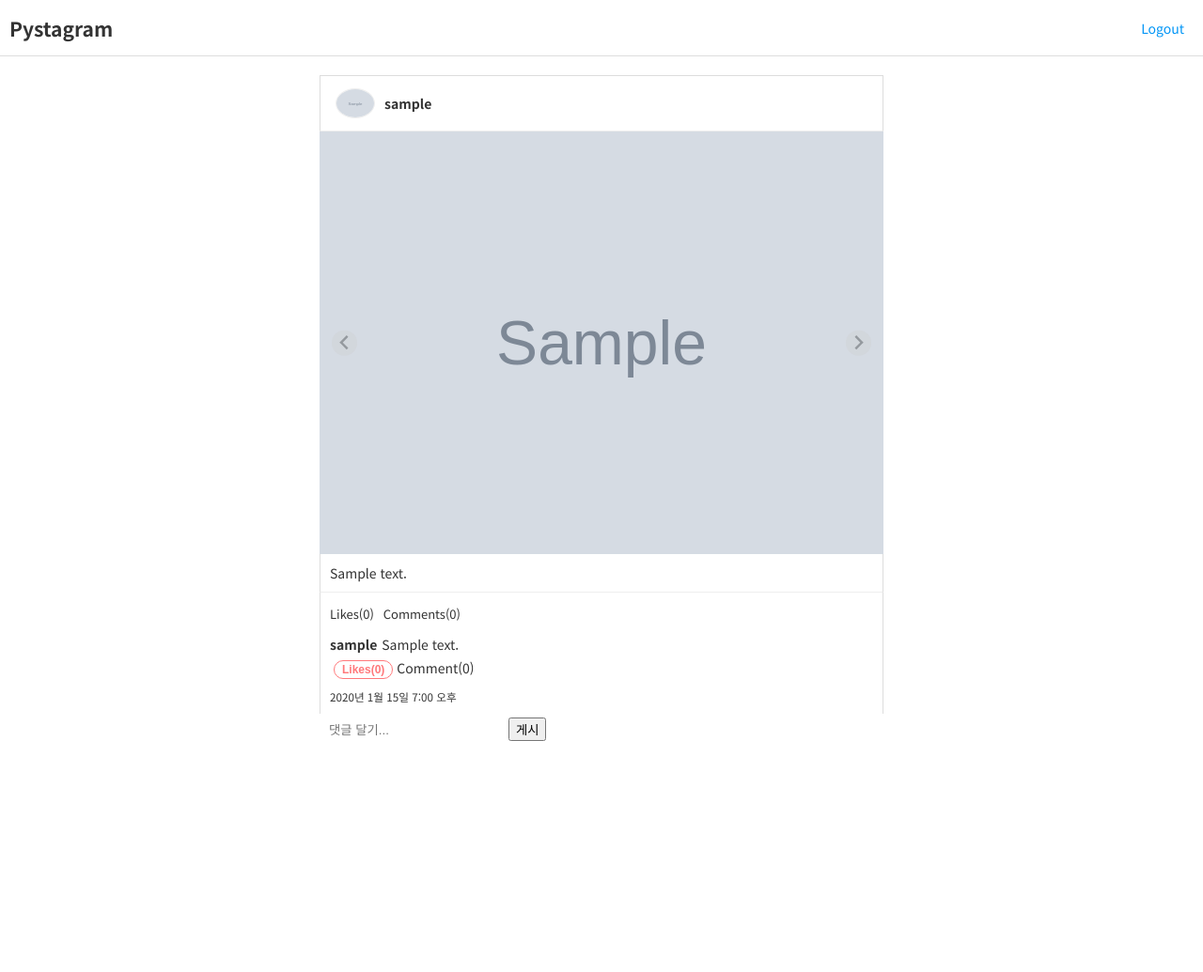
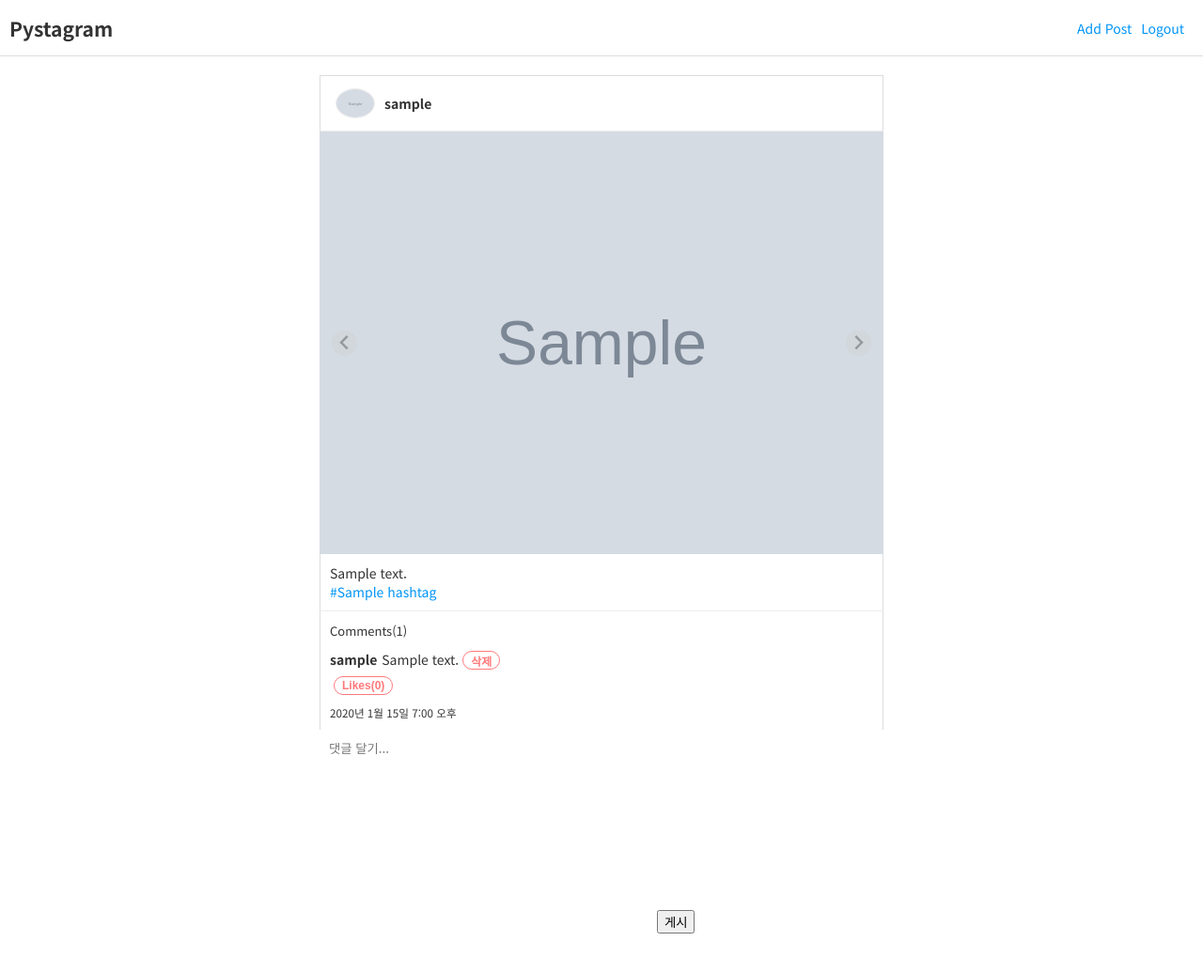
Before and after one commit to MJS13539940/pystagram, a Django app: page /posts/feeds/ in a window 1280 px wide. Shown: the top 1035 px of the page at 94% size. Before the commit the page ends 789 px from the top, so only its background shows below. Run offline with Django 5.2, Linux system fonts and the light colour scheme; a user stored in the database is signed in; tables that the repository leaves empty hold one stand-in row (values such as "Sample post"); grey boxes marked "Sample" are stand-in pictures.

Commit message:
2024-08-22 강의
2024-08-22 강의

```diff
--- a/config/views.py
+++ b/config/views.py
@@ -5,6 +5,8 @@
 def index(request):
     #로그인 되어 있다면 보내는 페이지
     if request.user.is_authenticated:
-        return redirect('/posts/feeds/')
+        #동적url 적용함.
+        return redirect('posts:feeds')
     else:
-        return redirect('/users/login')
+        #동적url 적용함.
+        return redirect('users:login')
--- a/posts/forms.py
+++ b/posts/forms.py
@@ -1,15 +1,31 @@
 #댓글 쓰기위한 폼을 구현
 from django import forms
 
-from posts.models import Comment
+from posts.models import Comment, Post
 
-#폼을 위한 클래스
+#댓글폼을 위한 클래스
 class CommentForm(forms.ModelForm):
     #메다데이터
     class Meta:
         model = Comment
         fields = [
-            'user',
+            # 'user', (이부분이 있으면 댓글 입력시 필수항목이 비게 되어 ValueError가 뜸.)
             'post',
             'content',
         ]
+        #위젯 추가
+        widgets = {
+            "content": forms.Textarea(
+                attrs={"placeholder": "댓글 달기...",}
+            )
+        }
+
+
+#글쓰기 폼
+class PostForm(forms.ModelForm):
+    class Meta:
+        model = Post
+        fields = [
+            # 'user', 사용자정보는 필드에 없어도 직접 확인함.
+            'content',
+        ]
--- a/posts/models.py
+++ b/posts/models.py
@@ -6,7 +6,8 @@
     user = models.ForeignKey('users.User', verbose_name='작성자', on_delete=models.CASCADE) #User클래스를 대상으로 외부키를 적용
     content = models.TextField('내용')
     created = models.DateTimeField('생성일시', auto_now_add=True) #자동으로 현재시각을 추가
-
+    tags = models.ManyToManyField('posts.HashTag', verbose_name='해시태그 목록', blank=True)
+                # 아래에 선언해서 참조 못할땐 문자열로 경로를 가르쳐준다.
 
 class PostImage(models.Model):
     post = models.ForeignKey(Post, verbose_name='포스트', on_delete=models.CASCADE)
@@ -18,3 +19,9 @@
     post = models.ForeignKey(Post, verbose_name='포스트', on_delete=models.CASCADE)
     content = models.TextField('내용')
     created = models.DateTimeField('생성일시', auto_now_add=True)
+
+class HashTag(models.Model):
+    name = models.CharField('태그명', max_length=50)
+    #문자열을 돌려보내줌
+    def __str__(self):
+        return self.name
--- a/posts/urls.py
+++ b/posts/urls.py
@@ -1,7 +1,12 @@
 from django.urls import path
 
-from posts.views import feeds
+from posts.views import feeds, comment_add, comment_delete, post_add, tags
 
+app_name = 'posts'
 urlpatterns = [
-    path('feeds/', feeds)
+    path('feeds/', feeds, name='feeds'),
+    path('comment_add/', comment_add, name='comment_add'),
+    path('comment_delete/<int:comment_id>/', comment_delete, name='comment_delete'),
+    path('post_add/', post_add, name='post_add'),
+    path('tags/<str:tag_name>/', tags, name='tags'),
 ]
--- a/posts/views.py
+++ b/posts/views.py
@@ -1,5 +1,10 @@
 from django.shortcuts import render, redirect
-from posts.models import Post
+from django.views.decorators.http import require_POST
+from django.http import HttpResponseRedirect, HttpResponseForbidden
+from django.urls import reverse
+
+from posts.models import Post, Comment, PostImage, HashTag
+from posts.forms import CommentForm, PostForm
 
 # Create your views here.
 
@@ -7,9 +12,110 @@
 def feeds(request):
     #유저정보를 갖고와서 로그인 여부를 확인
     if not request.user.is_authenticated:
-        return redirect('/users/login/')
+        return redirect('users:login')
 
     #Post 의 내용을 받아와서 피드 페이지에 렌더링해서 표시한다.
     posts = Post.objects.all()
-    context = {'posts': posts}
+    #글과 같이 보여줄 댓글창을 불러옴
+    comment_form = CommentForm
+    context = {
+        'posts': posts,
+        'comment_form': comment_form,
+    }
     return render(request, 'posts/feeds.html', context)
+
+
+# 댓글을 실제로 추가할 수 있게하는 기능
+@require_POST # POST의 내용을 요구하는 데코레이터. 여기선 POST의 내용을 받아 comment_add에 전달해준다
+def comment_add(request):
+    # print(request.POST)
+
+    # 받아온 데이터를 이용해서 폼을 생성
+    form = CommentForm(data=request.POST)
+    if form.is_valid():
+        comment = form.save(commit=False)
+        # 유저정보를 자동으로 들어가게함(댓글쓸 때 누가 어느 글에 댓글을 달건지 일일이 설정하지 않게 하는 과정)
+        comment.user = request.user
+        comment.save()
+
+        print(comment.id)
+        print(comment.content)
+        print(comment.user)
+        # HttpResponseRedirect 를 이용해 post.id를 찾아서 원하는 포스트 위치로 가게함.(댓글 쓰고나면 쓴 글이 바로 보이게 하려고)
+        # 동적 url 적용할 때 reverese 써야할 때도 있다.(?)
+        url_next = reverse('posts:feeds') + f'#post-{comment.post.id}'
+        return HttpResponseRedirect(url_next)
+        # return HttpResponseRedirect(f'/posts/feeds/#post-{comment.post.id}')
+
+    else:
+        return redirect('/posts/feeds/')
+
+# GET 메서드를 막음으로서 url을 통한 해킹을 막을 수 있다.
+@require_POST
+def comment_delete(request, comment_id): #삭제할땐 어느 댓글인지 알려줄 필요가 있다
+    comment = Comment.objects.get(id=comment_id) #
+    # 삭제해도 되는 사용자인지 확인
+    if comment.user == request.user:
+        comment.delete()
+        url_next = reverse('posts:feeds') + f'#post-{comment.post.id}'
+        return HttpResponseRedirect(url_next)
+        # return HttpResponseRedirect(f'/posts/feeds/#post-{comment.post.id}')
+    else:
+        return HttpResponseForbidden('이 댓글을 삭제할 권한이 없습니다.')
+
+
+#글쓰기 기능
+def post_add(request):
+    if request.method == 'POST':
+        form = PostForm(request.POST)
+        if form.is_valid():
+            post = form.save(commit=False)
+            post.user = request.user
+            post.save()
+
+            # 이미지들은 따로 입력
+            for image_file in request.FILES.getlist('images'):
+                PostImage.objects.create(
+                    post = post, #이게 있어야 어디에 연결되는지 알 수 있다.
+                    photo = image_file,
+                )
+
+            #해시태그 입력
+            tag_string = request.POST.get('tags')
+            if tag_string:
+                tag_names = [tag_name.strip() for tag_name in tag_string.split(',')]
+                for tag_name in tag_names:
+                    #태그를 있으면 가져오고 없으면 생성하라
+                    tag, _ = HashTag.objects.get_or_create(name=tag_name)
+                    post.tags.add(tag)
+
+            url_next = reverse('posts:feeds') + f'#post-{post.id}'
+            return HttpResponseRedirect(url_next)
+            # return HttpResponseRedirect(f'/posts/feeds/#post-{post.id}')
+
+    #포스트가 아닌 경우, form이 unvalid 해서 빠져나왔을 경우
+    else:
+        form = PostForm()
+
+    context = {'form': form}
+    return render(request, 'posts/post_add.html', context)
+
+#해시태그
+def tags(request, tag_name):
+    try:
+        #해시태그 네임을 받아옴
+        tag = HashTag.objects.get(name=tag_name)
+    #해시태그 정보가 없다면 아무것도 없는 posts를
+    except HashTag.DoesNotExist:
+        posts = Post.objects.none()
+    #받아온 태그네임으로 게시글들을 필터링
+    else:
+        posts = Post.objects.filter(tags=tag)
+
+    #필터링해서 해당하는걸 context에 전달
+    context = {
+        'tag_name': tag_name,
+        'posts': posts
+    }
+
+    return render(request, 'posts/tags.html', context)
--- a/templates/posts/feeds.html
+++ b/templates/posts/feeds.html
@@ -2,13 +2,14 @@
 {% block content %}
 <nav>
     <h1>
-        <a href="/posts/feeds/">Pystagram</a>
+        <a href="{% url 'posts:feeds' %}">Pystagram</a>
     </h1>
-    <a href="/users/logout/">Logout</a>
+    <a href="{% url 'posts:post_add' %}">Add Post</a>
+    <a href="{% url 'users:logout' %}">Logout</a>
 </nav>
 <div id="feeds" class="post-container">
     {% for post in posts %}
-    <article class="post">
+    <article id="post-{{ post.id }}" class="post"> <!-- id를 부여해서 원하는 포스트 위치로 갈 수 있게함 -->
         <header class="post-header">
             {% if post.user.profile_image %}
                 <img src="{{ post.user.profile_image.url }}">
@@ -34,12 +35,18 @@
         <!-- 글 내용 -->
         <div class="post-content">
             {{ post.content|linebreaksbr }}
+            <div class="post-tags"> <!-- 해시태그 적용 -->
+                {% for tag in post.tags.all %}
+                <a href="{% url 'posts:tags' tag_name=tag.name %}">#{{ tag.name }}</a>
+                        <!-- 이러면 posts/tags/tag_name/ 으로 링크가 걸린다. -->
+                {% endfor %}
+            </div>
         </div>
 
         <!-- 좋아요 -->
         <div class="post-buttons">
-            <button>Likes(0)</button>
-            <span>Comments(0)</span>
+            <!-- <button>Likes(0)</button> -->
+            <span>Comments({{ post.comment_set.count }})</span>
         </div>
 
         <!-- 댓글 & 댓글추+대댓글 -->
@@ -49,18 +56,28 @@
                     <li>
                         <span>{{ comment.user.username }}</span>
                         <span>{{ comment.content }}</span>
+                        {% if user == comment.user %} <!-- 삭제 가능한 사용자에게만 버튼이 보일것임. -->
+                            <form method="POST" action="{% url 'posts:comment_delete' comment_id=comment.id %}">
+                                {% csrf_token %}
+                                <button type="submit">삭제</button>
+                            </form>
+                        {% endif %}
                     </li>
                 {% endfor %}
             </ul>
             <button>Likes(0)</button>
-            <span>Comment(0)</span>
+            <!-- <span>Comment(0)</span> -->
         </div>
 
         <!-- 댓글창 -->
         <small>{{ post.created }}</small>
         <div class="post-comments-create">
-            <input type="text" placeholder="댓글 달기...">
-            <button type="submit">게시</button>
+            <form method="POST" action="{% url 'posts:comment_add' %}"> <!-- (2.1.4) action을 통해 comment_add로 폼의 정보를 보낸다 -->
+                {% csrf_token %}
+                <input type="hidden" name="post" value="{{ post.id }}"> <!-- 사용자가 직접 입력하지 않는 고정된 데이터를 form 내부에 위치 -->
+                {{ comment_form.content }} <!-- 댓글입력용 폼 -->
+                <button type="submit">게시</button> <!-- 교안 수정하기: 교안에 버튼이 form바깥에 있는부분 잘못됨.  -->
+            </form>
         </div>
 
     </article>
--- a/templates/users/login.html
+++ b/templates/users/login.html
@@ -7,7 +7,7 @@
         {% csrf_token %}
         {{ form.as_p }}
         <button type="submit" class="btn btn-login">로그인</button>
-        <a href="/users/signup/">회원가입 페이지로 이동</a>
+        <a href="{% url 'users:signup' %}">회원가입 페이지로 이동</a>
     </form>
 </div>
 {% endblock %}
--- a/templates/users/signup.html
+++ b/templates/users/signup.html
@@ -6,7 +6,7 @@
         {% csrf_token %}
         {{ form.as_p}}
         <button type="submit" class='btn btn-signup'>가입</button>
-        <a href="/users/login/">로그인 페이지로 이동</a>
+        <a href="{% url 'users:login' %}">로그인 페이지로 이동</a>
     </form>
 </div>
 {% endblock %}
--- a/users/urls.py
+++ b/users/urls.py
@@ -2,8 +2,9 @@
 
 from users.views import login_view, logout_view, signup
 
+app_name = 'users'
 urlpatterns = [
-    path('login/', login_view),
-    path('logout/', logout_view),
-    path('signup/', signup),
+    path('login/', login_view, name='login'),
+    path('logout/', logout_view, name='logout'),
+    path('signup/', signup, name='signup'),
 ]
```
Also changed, not shown: posts/admin.py (+13 -1 lines), templates/posts/post_add.html (added, +27 -0 lines), templates/posts/tags.html (added, +31 -0 lines), users/views.py (+4 -4 lines), media/post/빅데이터.webp (added), media/users/profile/8ff4ba5e49525e8fa0dfd4d6959d9e801a962a6b95c3f63ad7be2034aa4606d1_3OMGugm.jpg (added), posts/migrations/0002_hashtag_post_tags.py (added), 4 other files.
